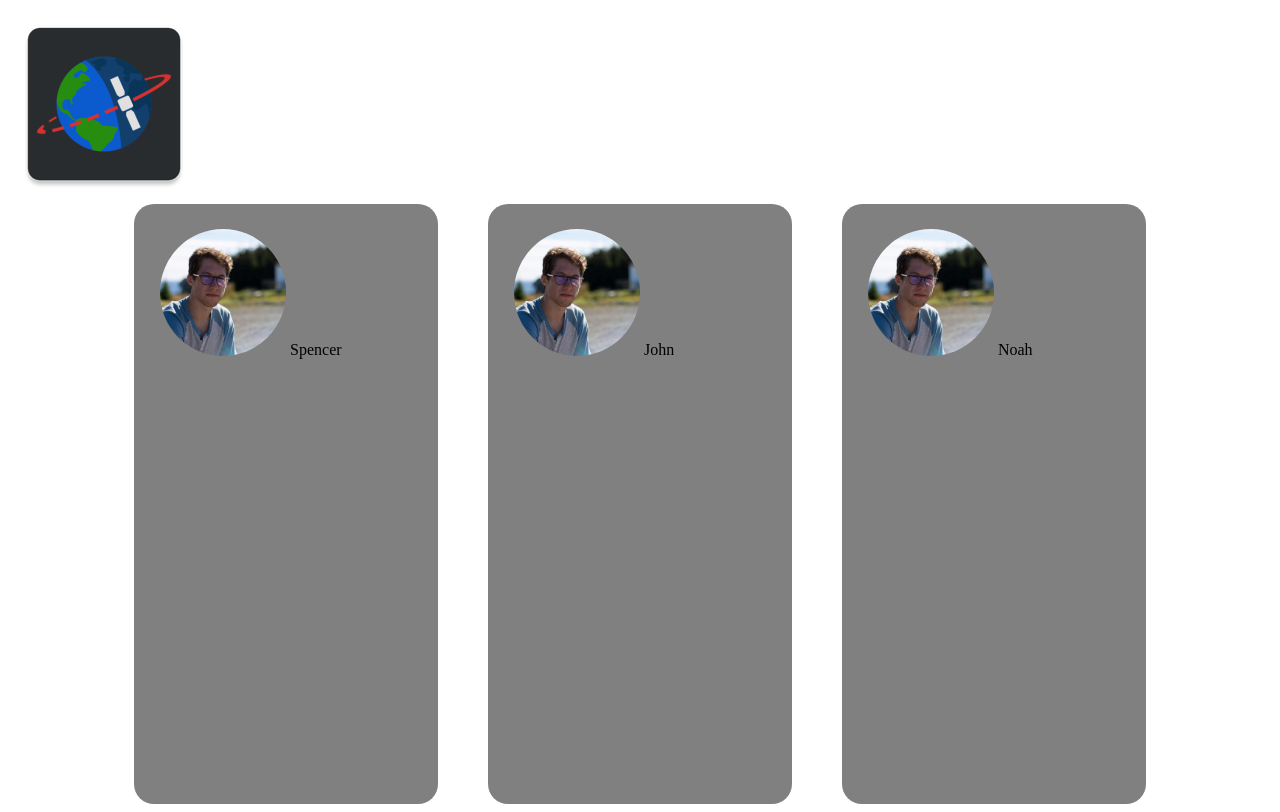
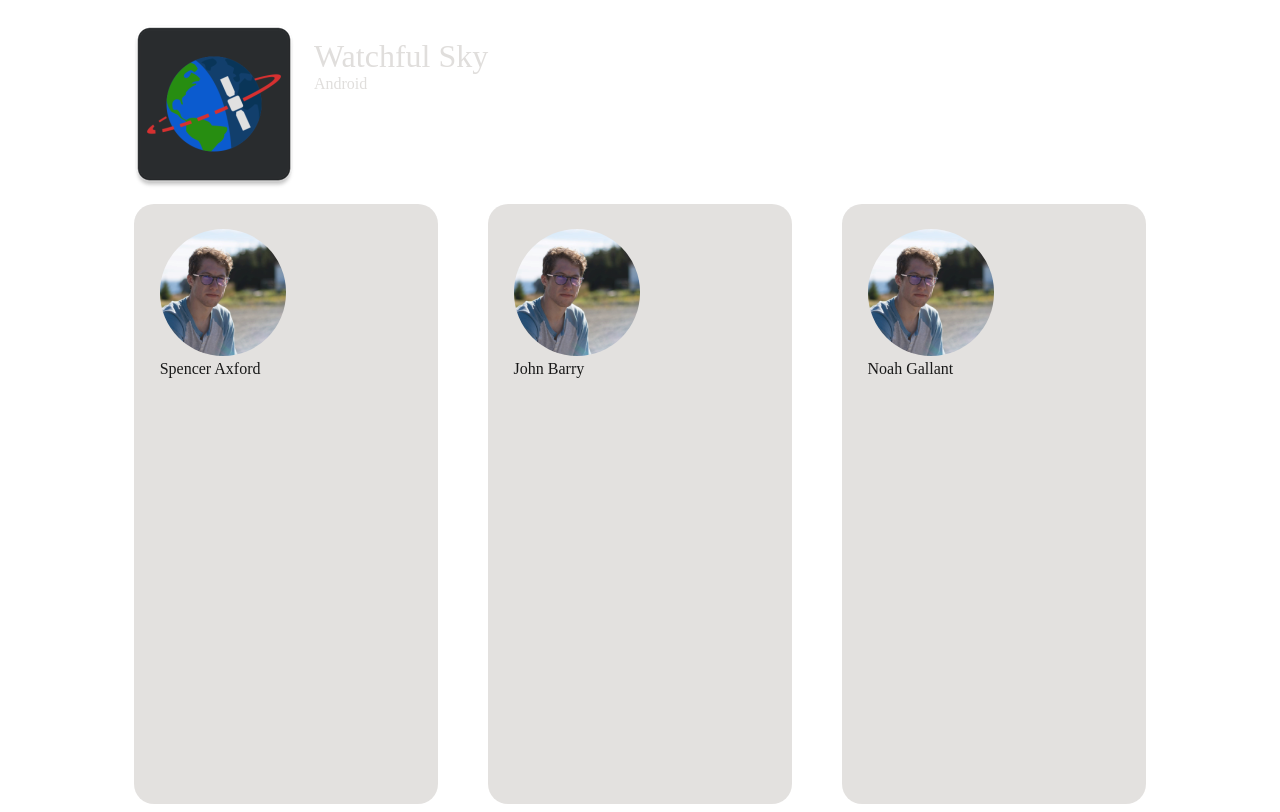
Before and after one commit to NoahGallant-MUN/WatchfulSky-Web, a plain HTML site: page src/index.html in a window 1280 px wide. Drawn offline with Linux system fonts and the light colour scheme.

Commit message:
Added app name

```diff
--- a/src/css/main.css
+++ b/src/css/main.css
@@ -3,6 +3,31 @@
 .background {
     width: 100%;
     height: 100%;
+}
+
+.top_bar {
+    display: inline-block;
+    padding-left: 8.7%;
+}
+
+.icon {
+    display: inline-block;
+}
+
+.name {
+    display: inline-block;
+    margin-top: 8%;
+    vertical-align: top;
+}
+
+.app_name {
+    font-size: 32px;
+    color: #e0dedc;
+}
+
+.platform_name {
+    font-size: 15;
+    color: #e0dedc;
 }
 
 .profiles_container {
@@ -13,8 +38,9 @@
 
 .profile_container {
     width: 30%;
+    opacity: 0.9;
     height: 600px;
-    background: grey;
+    background: #e0dedc;
     display: inline-block;
     border-radius: 20px;
     box-sizing: border-box;
--- a/src/index.html
+++ b/src/index.html
@@ -10,6 +10,10 @@
     <!-- Top Bar -->
     <div class='top_bar'>
       <img class='icon' src='./static/ic_launcher.png'>
+      <div class='name'>
+        <div class='app_name'>Watchful Sky</div>
+        <div class='platform_name'>Android</div>
+      </div>
       <!-- Rest of Top Bar -->
     </div>
 
@@ -17,15 +21,15 @@
     <div class='profiles_container'>
       <div class='profile_container spencer'>
           <img class='profile_photo' src='./static/44314227_2160571640672609_1224414916035739648_o.jpg'>
-        Spencer
+        <div class='profile_name'>Spencer Axford</div>
       </div>
       <div class='profile_container john'>
           <img class='profile_photo' src='./static/44314227_2160571640672609_1224414916035739648_o.jpg'>
-        John
+        <div class='profile_name'>John Barry</div>
       </div>
       <div class='profile_container noah'>
         <img class='profile_photo' src='./static/44314227_2160571640672609_1224414916035739648_o.jpg'>
-        Noah
+        <div class='profile_name'>Noah Gallant</div>
       </div>
     </div>
   </body>
```
